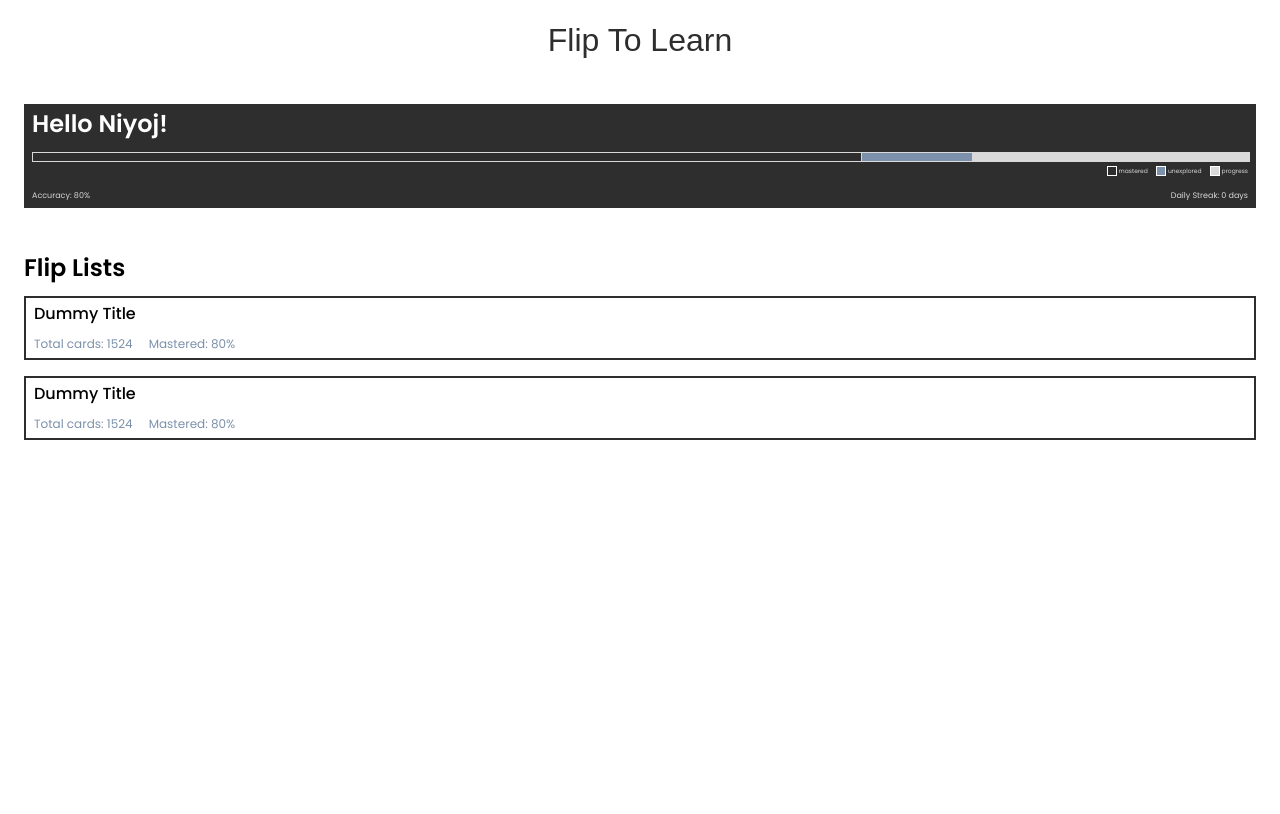
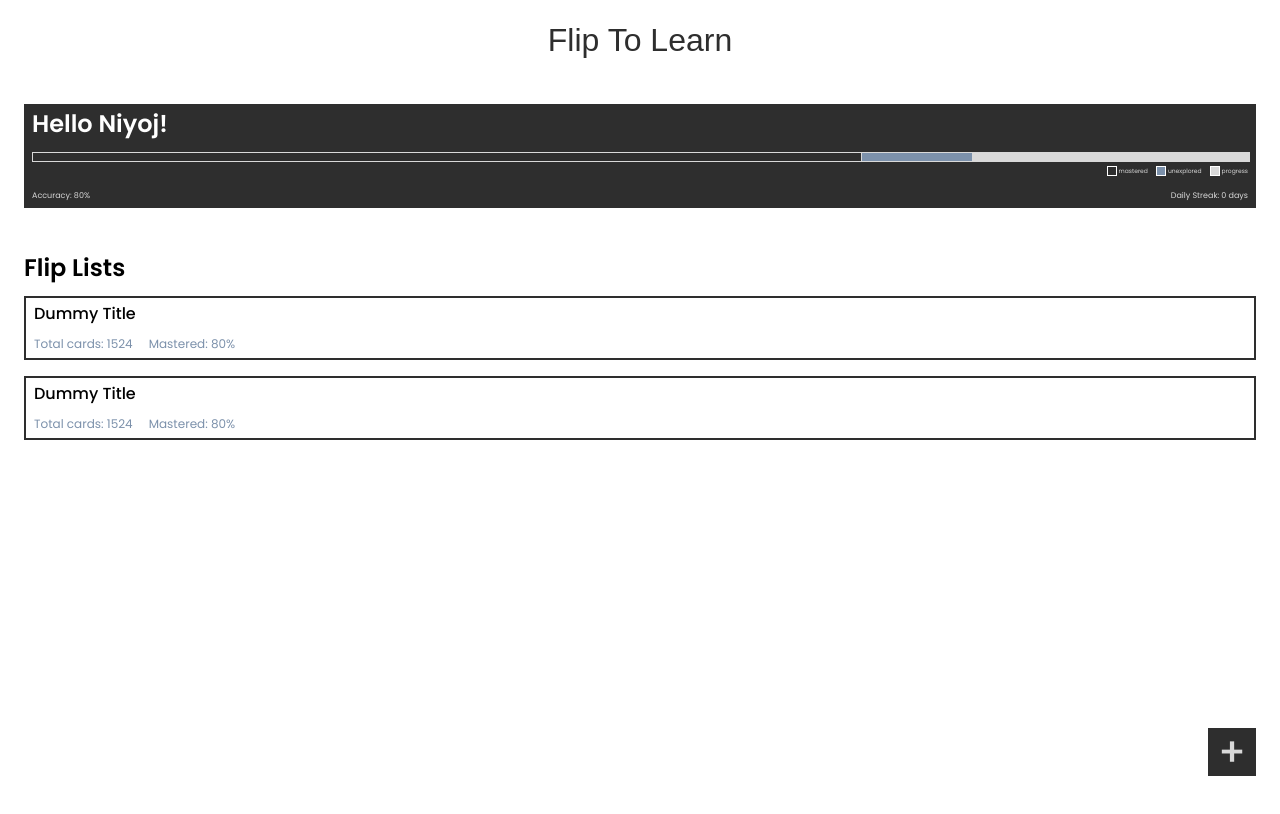
Before and after one commit to niyoj/fliptolearn, a React (Vite) app: page / in a window 1280 px wide. Shown: the top 814 px of the page. Built offline with nearby package versions, Linux system fonts and the light colour scheme; a web font is replaced by a local one.

Commit message:
makes the fliplists

```diff
--- a/src/App.jsx
+++ b/src/App.jsx
@@ -3,6 +3,7 @@ import FlipList from "./components/FlipList/FlipList";
 import MiniDashboard from "./ui/MiniDashboard/MiniDashboard";
 
 function App() {
+  console.log("Hellow")
   return (
     <div className={styles["app"]}>
       <header className={styles["app__header"]}>
@@ -15,6 +16,8 @@ function App() {
 
         <FlipList />
       </main>
+
+      <div className={styles["app__fab"]}>+</div>
     </div>
   );
 }
--- a/src/App.module.css
+++ b/src/App.module.css
@@ -34,3 +34,18 @@
   font-size: 3rem;
   font-weight: 600;
 }
+
+.app__fab {
+  position: absolute;
+  bottom: 3rem;
+  right: 3rem;
+  width: 6rem;
+  height: 6rem;
+  display: flex;
+  align-items: center;
+  justify-content: center;
+  font-weight: 500;
+  font-size: 5rem;
+  background-color: var(--primary-color);
+  color: var(--neutral-color);
+}
```
